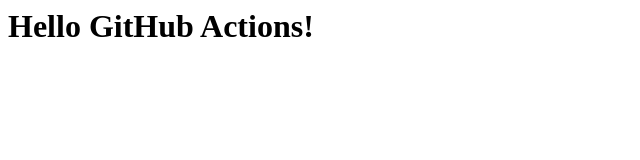
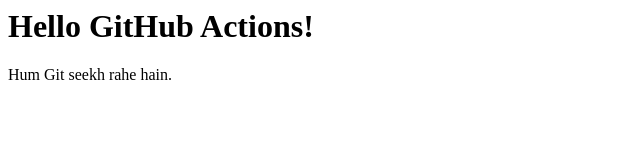
Before and after one commit to avhi17jmp/github-actions-learning, a plain HTML site: page index.html in a window 1280 px wide. Shown: the whole page, without its empty margins (0-640 px from the left). Drawn offline with Linux system fonts and the light colour scheme.

Commit message:
added paragraph to index.html

```diff
--- a/index.html
+++ b/index.html
@@ -1 +1,2 @@
 <h1>Hello GitHub Actions!</h1>
+<p>Hum Git seekh rahe hain.</p>
```
